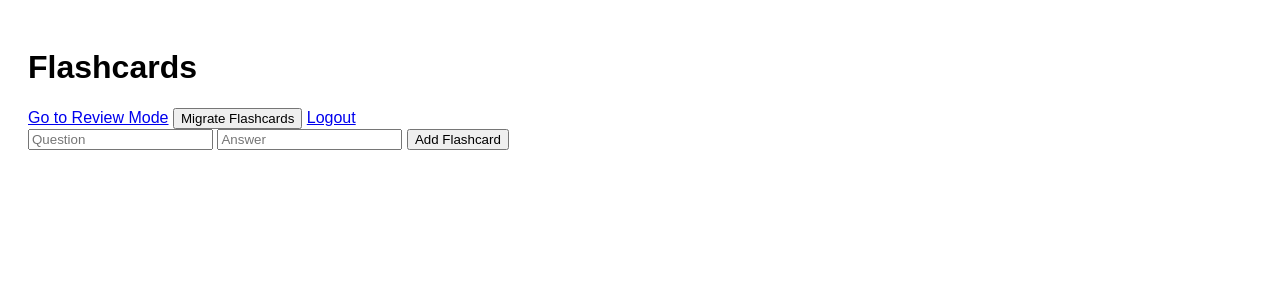
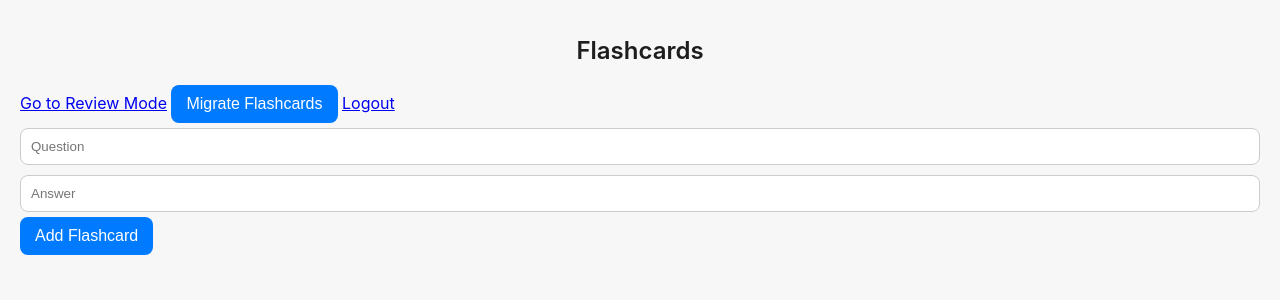
Before and after one commit to panda1312/Scriptura, a Flask app: page / in a window 1280 px wide. Shown: the top 300 px of the page. Run offline with Flask 2, Linux system fonts and the light colour scheme; the visitor is signed in with stand-in values (Sample User, id 1); data that the repository does not hold is empty.

Commit message:
Update style.css
modified to conform with Apple styling guidelines

```diff
--- a/static/style.css
+++ b/static/style.css
@@ -1,12 +1,69 @@
 /* Basic page styling */
 body {
-  font-family: Arial, sans-serif;
+  font-family: -apple-system, BlinkMacSystemFont, "Segoe UI", Roboto, "Helvetica Neue", Arial, sans-serif;
   padding: 20px;
+  background-color: #f7f7f7;  /* Light background color */
+  color: #333;  /* Text color */
+  margin: 0;
+}
+
+/* Styling for the page title */
+h1 {
+  font-size: 24px;
+  font-weight: 600;
+  color: #1e1e1e;  /* Dark text color for emphasis */
+  text-align: center;
+  margin-bottom: 20px;
+}
+
+/* Flashcard container */
+#flashcards {
+  display: flex;
+  flex-direction: column;
+  gap: 10px;
 }
 
 /* Style for each flashcard */
 .card {
+  background-color: #fff;
+  border: 1px solid #ddd;  /* Light border */
+  border-radius: 10px;  /* Rounded corners */
+  padding: 15px;
+  margin: 10px 0;
+  box-shadow: 0 2px 4px rgba(0, 0, 0, 0.1);  /* Light shadow */
+  transition: transform 0.3s ease, box-shadow 0.3s ease;
+}
+
+.card:hover {
+  transform: translateY(-5px);  /* Subtle hover effect */
+  box-shadow: 0 4px 8px rgba(0, 0, 0, 0.1);  /* Stronger shadow on hover */
+}
+
+/* Style for form input fields */
+input[type="text"] {
+  padding: 10px;
+  margin: 5px 0;
+  border-radius: 8px;
   border: 1px solid #ccc;
-  padding: 10px;
-  margin: 10px 0;
+  width: 100%;
+  box-sizing: border-box;
 }
+
+button {
+  padding: 10px 15px;
+  background-color: #007AFF;  /* Apple-like blue */
+  color: #fff;
+  border: none;
+  border-radius: 8px;
+  cursor: pointer;
+  transition: background-color 0.3s ease;
+  font-size: 16px;
+}
+
+button:hover {
+  background-color: #0056b3;  /* Darker blue on hover */
+}
+
+button:focus {
+  outline: none;
+  border: 2px solid #007AFF;  /* Add a blue border on focus*
```
